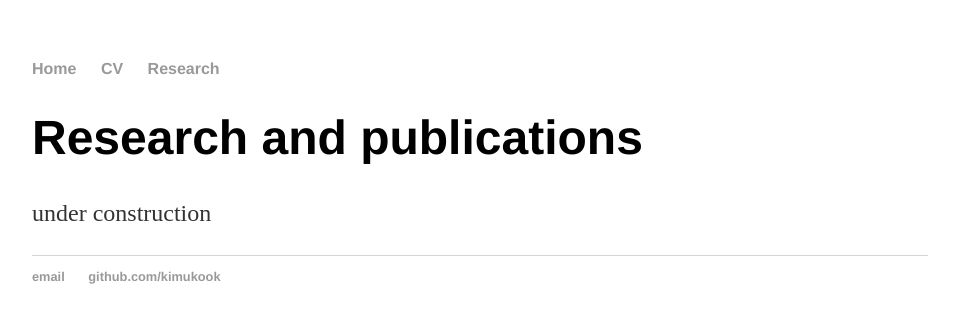
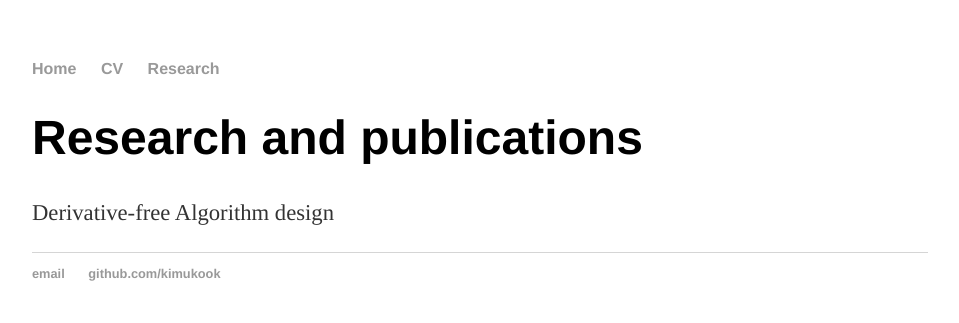
Before and after one commit to kimukook/kimukook.github.io, a Jekyll site: the page built from research/index.html, in a window 1280 px wide. Shown: the top 323 px of the page, without its empty margins (160-1119 px from the left). Built offline with Jekyll 4.4.1, drawn with Linux system fonts in a browser that asks for light colours.

Commit message:
Update index.html

```diff
--- a/research/index.html
+++ b/research/index.html
@@ -5,5 +5,5 @@ title: Research
 
 <div class="blurb">
 	<h1>Research and publications</h1>
-	<p> under construction</a></p>
+	<p style="font-family: Times; font-size: 17pt;"> Derivative-free Algorithm design</p>
 </div><!-- /.blurb -->
```
